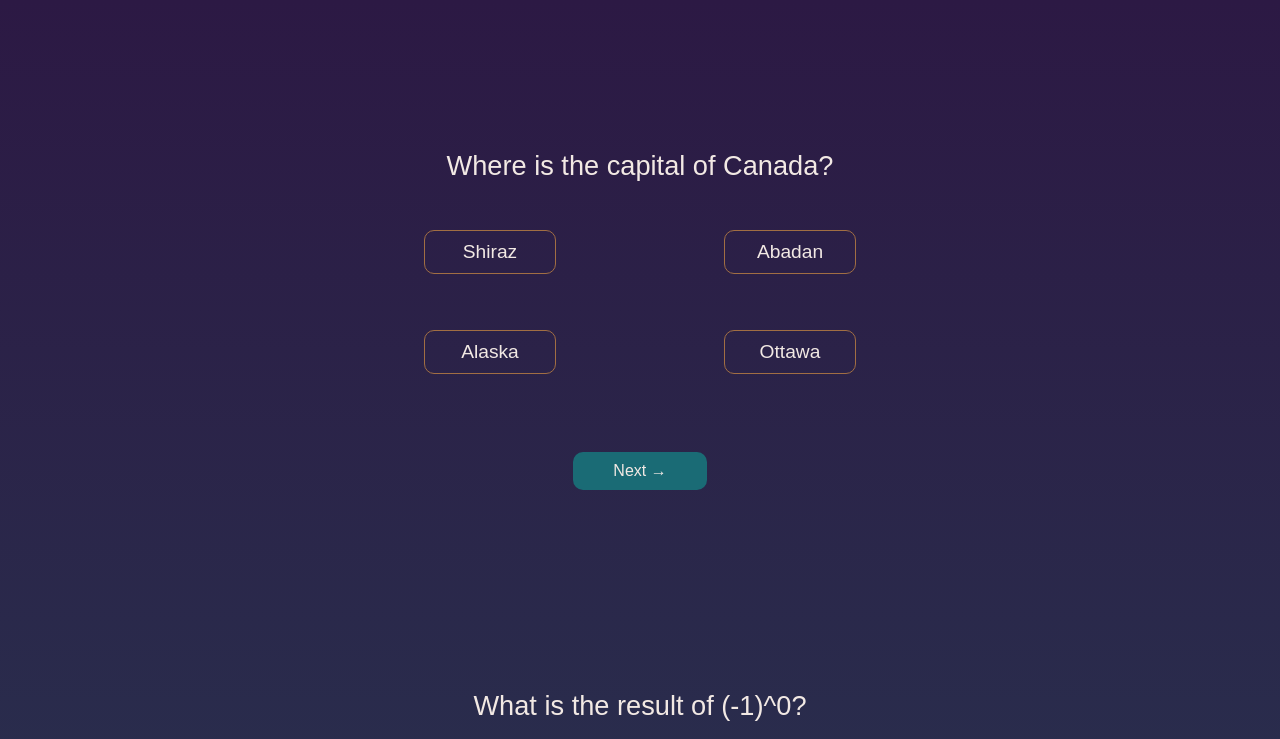
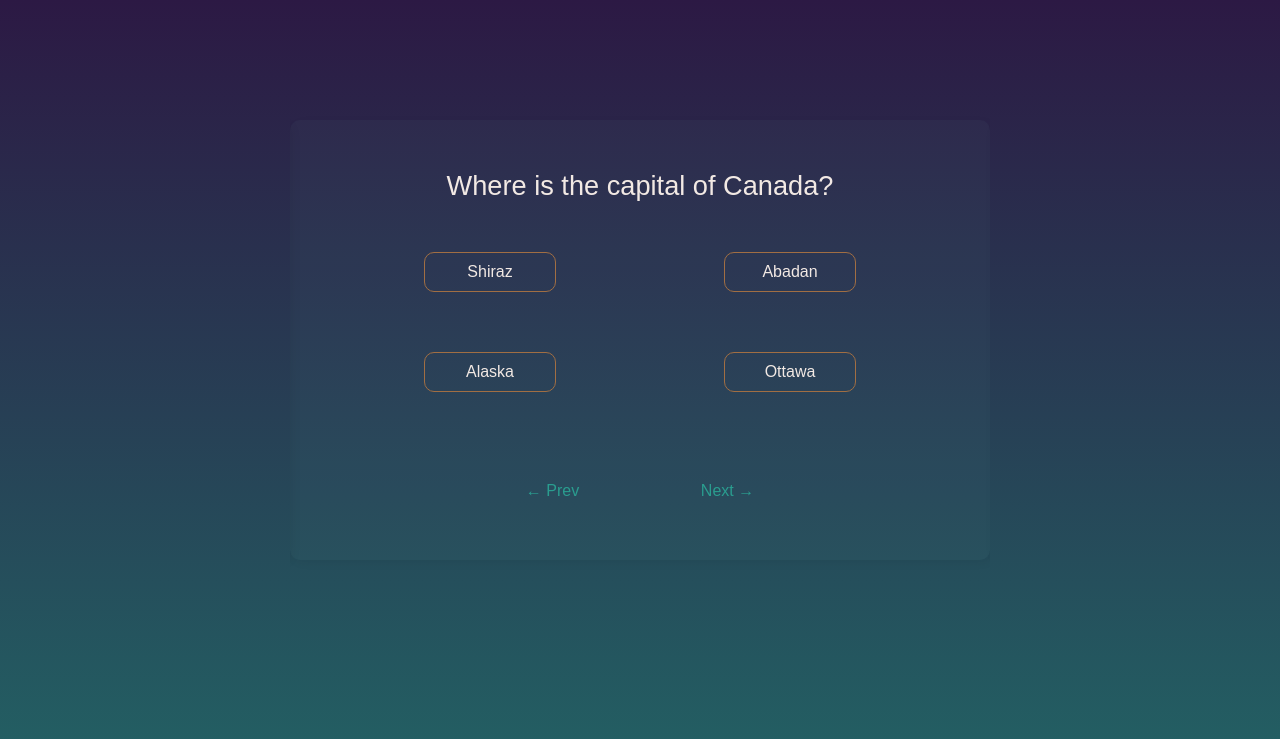
Before and after one commit to fojanb/quiz-app, a plain HTML site: page index.html in a window 1280 px wide. Both pictures are taken after a click on the button "Start". Shown: the top 739 px of the page. Drawn offline with Linux system fonts and the light colour scheme.

Commit message:
Questions now slides by next button

```diff
--- a/app.js
+++ b/app.js
@@ -16,7 +16,6 @@ fetch(tools.endpoint)
   .then((questions) => {
     tools.start.addEventListener("click", () => {
       tools.home.style.display = "none";
-      tools.wrapper.style.display = "grid";
       tools.wrapper.innerHTML = questions.questions
         .map(
           (question) =>
@@ -28,10 +27,34 @@ fetch(tools.endpoint)
                 <div class="option" id=${question.option2.id}>${question.option2.value}</div>
                 <div class="option" id=${question.option3.id}>${question.option3.value}</div>
             </div>
-            <button class="btn" id="nextBtn">Next&nbsp;→</button>
+            <div class="controls">
+                <button class="btn" id="prevBtn">←&nbsp;Prev</button>
+                <button class="btn" id="nextBtn">Next&nbsp;→</button>
+            </div>
          </div>`
         )
         .join("");
+      let current = tools.wrapper.firstElementChild;
+      let prev =
+        current.previousElementSibling || tools.wrapper.lastElementChild;
+      let next = current.nextElementSibling;
+      current.classList.add("current");
+      prev.classList.add("prev");
+      next.classList.add("next");
+      function move(forward) {
+        if (forward === "forward") {
+          console.log("Next card");
+          current.classList.remove("current")
+          next.classList.remove("next");
+          next.classList.add("current")
+          current = next;
+          console.log(current)
+        }
+      }
+      tools.wrapper
+        .querySelector(".card.current")
+        .querySelector("#nextBtn")
+        .addEventListener("click", () => move("forward"));
       tools.wrapper
         .querySelectorAll(".option")
         .forEach((option) =>
--- a/questions.json
+++ b/questions.json
@@ -2,43 +2,43 @@
   "questions": [
     {
       "question": "Where is the capital of Canada?",
-      "option3": { "value": "Ottawa", "id": "0" },
-      "option1": { "value": "Abadan", "id": "1" },
-      "option2": { "value": "Alaska", "id": "2" },
-      "option4": { "value": "Shiraz", "id": "3" },
-      "id": "Math.floor(Math.random() * 16777215).toString(16)"
+      "option3": { "value": "Ottawa", "id": "00" },
+      "option1": { "value": "Abadan", "id": "01" },
+      "option2": { "value": "Alaska", "id": "02" },
+      "option4": { "value": "Shiraz", "id": "03" },
+      "id": "0"
     },
     {
       "question": "What is the result of (-1)^0?",
-      "option2": { "value": "1", "id": "4" },
-      "option1": { "value": "0", "id": "5" },
-      "option4": { "value": "-1", "id": "6" },
-      "option3": { "value": "Infinity", "id": "7" },
-      "id": "Math.floor(Math.random() * 16777215).toString(16)"
+      "option2": { "value": "1", "id": "10" },
+      "option1": { "value": "0", "id": "11" },
+      "option4": { "value": "-1", "id": "12" },
+      "option3": { "value": "Infinity", "id": "13" },
+      "id": "1"
     },
     {
       "question": "What is the Canada popular word?",
-      "option4": { "value": "Eh", "id": "12" },
-      "option1": { "value": "he", "id": "13" },
-      "option2": { "value": "heh", "id": "14" },
-      "option3": { "value": "ehe", "id": "15" },
-      "id": "Math.floor(Math.random() * 16777215).toString(16)"
+      "option4": { "value": "Eh", "id": "20" },
+      "option1": { "value": "he", "id": "21" },
+      "option2": { "value": "heh", "id": "22" },
+      "option3": { "value": "ehe", "id": "23" },
+      "id": "2"
     },
     {
       "question": "What is the capital of Brazil?",
-      "option1": { "value": "Brazil", "id": "16" },
-      "option4": { "value": "Arizona", "id": "17" },
-      "option2": { "value": "Ohio", "id": "18" },
-      "option3": { "value": "LA", "id": "19" },
-      "id": "Math.floor(Math.random() * 16777215).toString(16)"
+      "option1": { "value": "Brazil", "id": "30" },
+      "option4": { "value": "Arizona", "id": "31" },
+      "option2": { "value": "Ohio", "id": "32" },
+      "option3": { "value": "LA", "id": "33" },
+      "id": "3"
     },
     {
       "question": "Where is the capital of Iran?",
-      "option4": { "value": "Tehran", "id": "20" },
-      "option1": { "value": "Amol", "id": "21" },
-      "option2": { "value": "Isfahan", "id": "22" },
-      "option3": { "value": "Ankara", "id": "23" },
-      "id": "Math.floor(Math.random() * 16777215).toString(16)"
+      "option4": { "value": "Tehran", "id": "40" },
+      "option1": { "value": "Amol", "id": "41" },
+      "option2": { "value": "Isfahan", "id": "42" },
+      "option3": { "value": "Ankara", "id": "43" },
+      "id": "4"
     }
   ]
 }
--- a/styles.css
+++ b/styles.css
@@ -12,9 +12,9 @@ body {
   min-height: 100vh;
   background-image: linear-gradient(to top, #226666 0%, #2c1944 100%);
 }
-.home{
+.home {
   display: grid;
-  grid-template-columns: repeat(1,400px);
+  grid-template-columns: repeat(1, 400px);
   width: 400px;
   margin: 200px auto;
   justify-content: center;
@@ -29,17 +29,11 @@ body {
   margin: 20px auto;
 }
 .wrapper {
-  display: none;
-  grid-template-columns: 1fr, auto;
-  width: 50%;
-  margin: 50px auto;
-  justify-content: center;
-  align-items: center;
-  text-align: center;
-  border-radius: 10px;
-  padding: 100px;
-  color: var(--clr-bg);
-  font-size: 1.2rem;
+  width: 700px;
+  height: 700px;
+  position: relative;
+  margin: 20px auto;
+  overflow: hidden;
 }
 .card {
   display: grid;
@@ -47,10 +41,29 @@ body {
   justify-content: center;
   align-items: center;
   margin: 0 auto;
+  margin-top: 100px;
   text-align: center;
-  margin-bottom: 150px;
   color: var(--clr-font);
+  background-color: hsl(182, 25%, 50%, 0.05);
+  padding-top: 50px;
+  border-radius: 10px;
+  box-shadow: 3px 3px 10px rgba(0, 0, 0, 0.05);
+  transition: all .25s;
+  transform: translateX(-200%);
+  position: absolute;
 
+}
+.card.prev {
+  z-index: 10;
+  transform: translateX(-100%);
+}
+.card.current {
+  z-index: 10;
+  transform: translateX(0);
+}
+.card.next {
+  z-index: 10;
+  transform: translateX(100%);
 }
 .question {
   display: flex;
@@ -90,6 +103,14 @@ body {
   transition: 0.2s ease-in-out;
   color: var(--clr-card);
 }
+.controls {
+  display: flex;
+  justify-content: space-evenly;
+  align-items: center;
+  text-align: center;
+  margin: 0 auto;
+  width: 50%;
+}
 .btn {
   display: flex;
   justify-content: center;
@@ -103,8 +124,7 @@ body {
   appearance: none;
   background: none;
   border: none;
-  background-color: var(--clr-start);
-  color: var(--clr-font);
+  color: #2a9d8f;
   cursor: pointer;
 }
 
```
